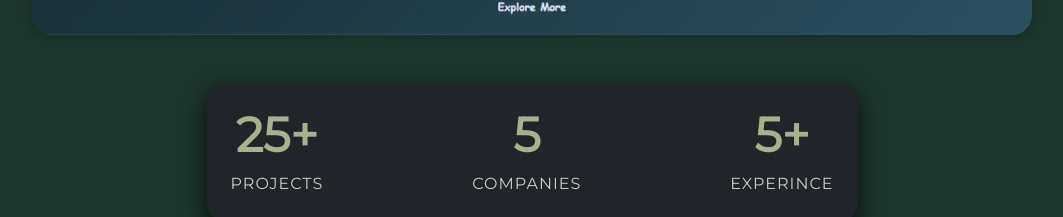
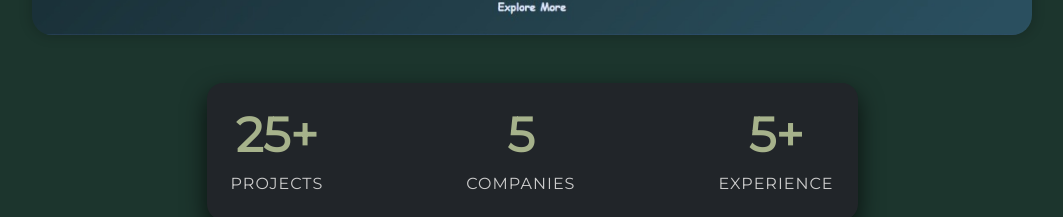
Before and after one commit to Mr-Aqib/React_Portfolio, a React (Vite) app: page / in a window 1280 px wide. Shown: the part 1173-1390 px from the top of the page, without its empty margins (108-1171 px from the left). Built offline with nearby package versions, Linux system fonts and the light colour scheme.

Commit message:
animation added

```diff
--- a/index.html
+++ b/index.html
@@ -5,7 +5,7 @@
     <link rel="icon" type="image/svg+xml" href="/vite.svg" />
     <meta name="viewport" content="width=device-width, initial-scale=1.0" />
     <link href="https://cdn.jsdelivr.net/npm/bootstrap@5.3.8/dist/css/bootstrap.min.css" rel="stylesheet" integrity="sha384-sRIl4kxILFvY47J16cr9ZwB07vP4J8+LH7qKQnuqkuIAvNWLzeN8tE5YBujZqJLB" crossorigin="anonymous">
-    <title>react-website</title>
+    <title>Aqib's Portfolio</title>
   </head>
   <body>
     <div id="root"></div>
--- a/src/Components/Carousel/JsCountUp.jsx
+++ b/src/Components/Carousel/JsCountUp.jsx
@@ -1,23 +1,23 @@
 import React, { useEffect, useState } from "react";
 import { useInView } from "react-intersection-observer";
 import CountUp from "react-countup";
+import ScrollAnimation from "../ScrollAnimation";
+
 const JsCountUp = () => {
   const { ref, inView } = useInView({ triggerOnce: false });
   const [counting, setCounting] = useState(false);
   useEffect(() => {
-    if (inView) {
-      setCounting(true);
-    } else {
-      setCounting(false);
-    }
+    if (inView) setCounting(true);
+    else setCounting(false);
   }, [inView]);
+
   return (
-    <>
-      <div
-        ref={ref}
-        className="p-4 counter-container container col-lg-7 rounded-4 bg-dark mt-5 d-flex flex-row align-items-center justify-content-between gap-4"
-      >
-        <div className="d-flex flex-column align-items-center justify-content-center ">
+    <div
+      ref={ref}
+      className="p-4 counter-container container col-lg-7 rounded-4 bg-dark mt-5 d-flex flex-row align-items-center justify-content-between gap-4"
+    >
+      <ScrollAnimation axis="X">
+        <div className="d-flex flex-column align-items-center justify-content-center">
           <h2 className="display-2">
             {counting ? (
               <CountUp start={0} end={25} duration={4} suffix="+" />
@@ -27,13 +27,19 @@ const JsCountUp = () => {
           </h2>
           <p className="m-0 p-0">Projects</p>
         </div>
-        <div className="d-flex flex-column align-items-center justify-content-center ">
+      </ScrollAnimation>
+
+      <ScrollAnimation axis="Y">
+        <div className="d-flex flex-column align-items-center justify-content-center">
           <h2 className="display-2">
             {counting ? <CountUp start={0} end={5} duration={2} /> : 0}
           </h2>
           <p className="m-0 p-0">Companies</p>
         </div>
-        <div className="d-flex flex-column align-items-center justify-content-center ">
+      </ScrollAnimation>
+
+      <ScrollAnimation axis="X">
+        <div className="d-flex flex-column align-items-center justify-content-center">
           <h2 className="display-2">
             {counting ? (
               <CountUp start={0} end={5} duration={3} suffix="+" />
@@ -41,10 +47,10 @@ const JsCountUp = () => {
               0
             )}
           </h2>
-          <p className="m-0 p-0">Experince</p>
+          <p className="m-0 p-0">Experience</p>
         </div>
-      </div>
-    </>
+      </ScrollAnimation>
+    </div>
   );
 };
 
--- a/src/Components/Project.jsx
+++ b/src/Components/Project.jsx
@@ -2,6 +2,7 @@ import React from "react";
 import Carousel from "./Carousel/Carousel";
 import { countries } from "./Carousel/Data";
 import JsCountUp from "./Carousel/JsCountUp";
+import ScrollAnimation from "./ScrollAnimation";
 
 const Project = () => {
   return (
@@ -14,6 +15,7 @@ const Project = () => {
         </div>
         <div className="container mt-4 d-flex flex-column align-items-center justify-content-center">
           <Carousel images={countries} />
+
           <JsCountUp />
         </div>
       </div>
--- /dev/null
+++ b/src/Components/ScrollAnimation.jsx
@@ -0,0 +1,39 @@
+import React, { useEffect, useState } from "react";
+import { useInView } from "react-intersection-observer";
+
+const ScrollAnimation = ({ children, axis = "Y" }) => {
+  const [show, setShow] = useState(false);
+  const { ref, inView } = useInView({
+    triggerOnce: false,
+    threshold: 0.1,
+  });
+
+  useEffect(() => {
+    setShow(inView);
+  }, [inView]);
+
+  const direction = () =>
+    axis === "X"
+      ? show
+        ? "translateX(0px)"
+        : "translateX(50px)"
+      : show
+      ? "translateY(0px)"
+      : "translateY(100px)";
+
+  return (
+    <div
+      ref={ref}
+      className="Animation"
+      style={{
+        opacity: show ? 1 : 0,
+        transform: direction(),
+        transition: "all 0.5s",
+      }}
+    >
+      {children}
+    </div>
+  );
+};
+
+export default ScrollAnimation;
```
